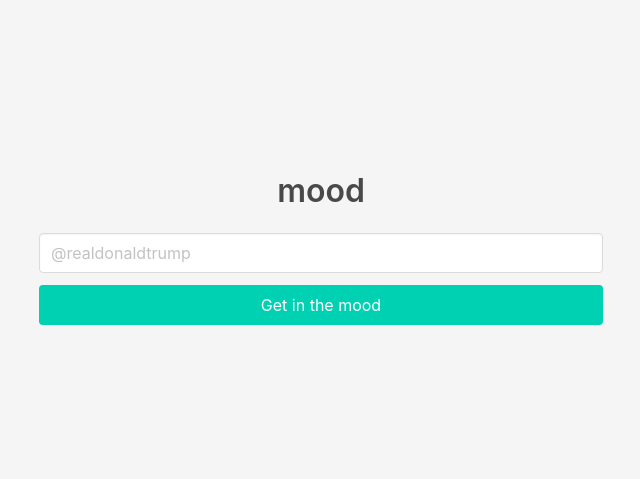
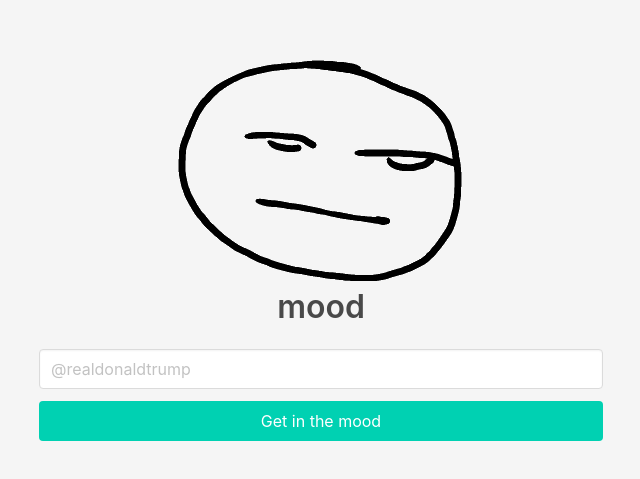
Before and after one commit to kai-oswald/mood, a Vue app: page /#/ in a window 1280 px wide. Shown: the part 151-630 px from the top of the page, without its empty margins (319-959 px from the left). Built offline with nearby package versions, Linux system fonts and the light colour scheme; what vue-highcharts would draw is missing.

Commit message:
add logo

```diff
--- a/index.html
+++ b/index.html
@@ -5,8 +5,8 @@
     <meta http-equiv="X-UA-Compatible" content="IE=edge">
     <meta name="viewport" content="width=device-width, initial-scale=1">
     <title>mood2</title>
-    <link rel="icon" type="image/png" sizes="32x32" href="/static/img/icons/favicon-32x32.png">
-    <link rel="icon" type="image/png" sizes="16x16" href="/static/img/icons/favicon-16x16.png">
+    <link rel="icon" type="image/png" sizes="32x32" href="/static/img/mood.png">
+    <link rel="icon" type="image/png" sizes="16x16" href="/static/img/mood.png">
     <!--[if IE]><link rel="shortcut icon" href="/static/img/icons/favicon.ico"><![endif]-->
     <!-- Add to home screen for Android and modern mobile browsers -->
     <link rel="manifest" href="/static/manifest.json">
--- a/src/components/Home.vue
+++ b/src/components/Home.vue
@@ -10,6 +10,7 @@
         <div class="container has-text-centered">
           <div class="columns">
             <div class="column is-half is-offset-one-quarter">
+            <img src="/static/img/mood.png"/>
               <h1 class="title">
                 mood
               </h1>
```
